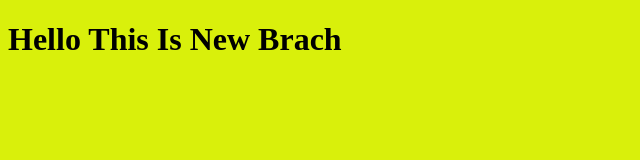
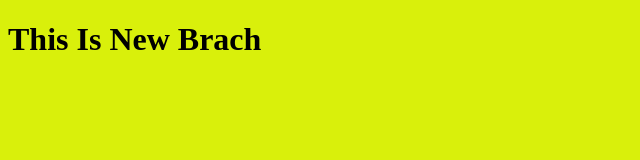
Before and after one commit to RiyadELBadry/myProject, a plain HTML site: page index.html in a window 1280 px wide. Shown: the whole page, without its empty margins (0-640 px from the left). Drawn offline with Linux system fonts and the light colour scheme.

Commit message:
Edit The html File

```diff
--- a/index.html
+++ b/index.html
@@ -8,7 +8,7 @@
     <title>Test</title>
 </head>
 <body>
-    <h1>Hello This Is New Brach</h1>
+    <h1>This Is New Brach</h1>
 </body>
 <script src="app.js"></script>
 </html>
```
